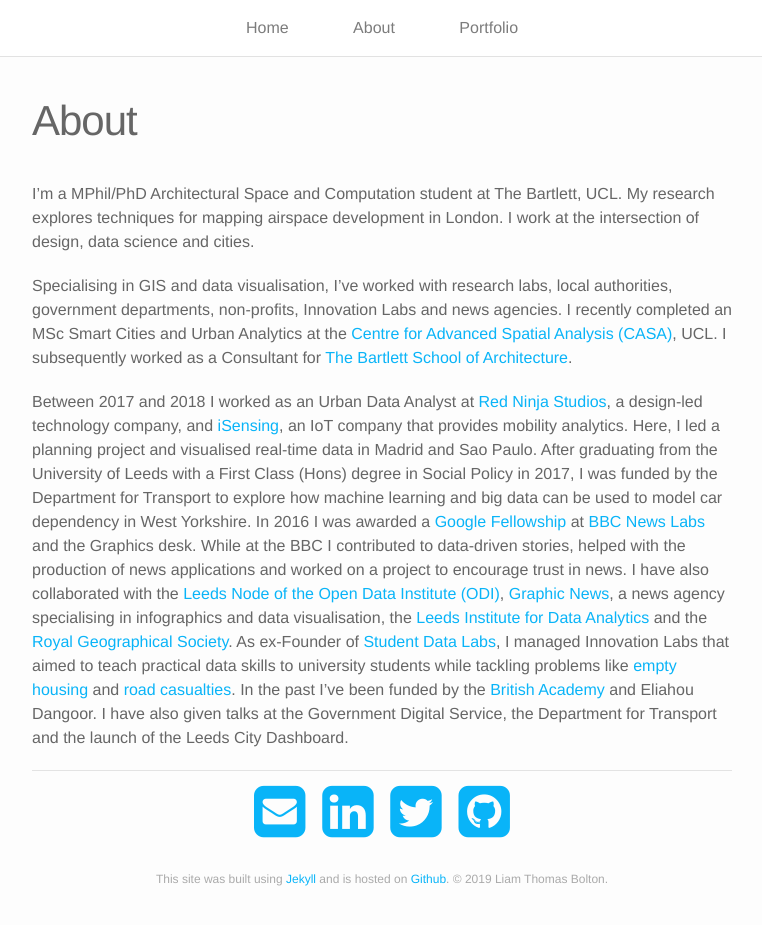
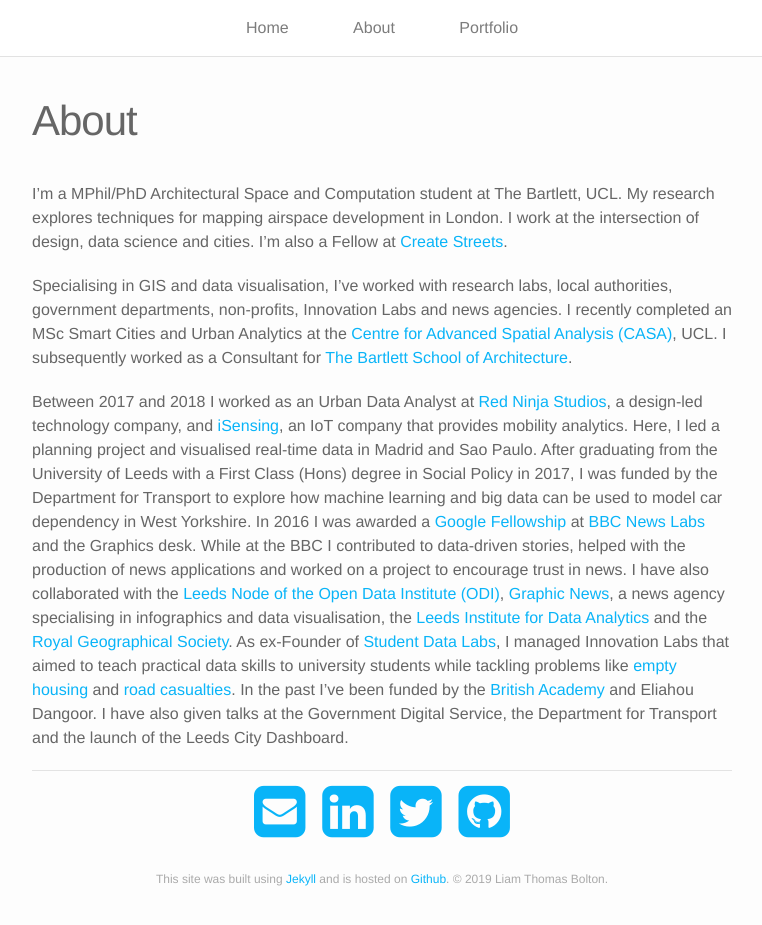
Before and after one commit to lbuk/portfolio-website, a Jekyll site: the page built from about.md, in a window 1280 px wide and 996 px high. Shown: the top 925 px of the window, without its empty margins (258-1020 px from the left). Built offline with Jekyll 4.4.1, drawn with Linux system fonts in a browser that asks for light colours; nearby versions of some CDN libraries.

Commit message:
Update about.md

```diff
--- a/about.md
+++ b/about.md
@@ -4,7 +4,7 @@
 permalink: /About/
 ---
 
-I'm a MPhil/PhD Architectural Space and Computation student at The Bartlett, UCL. My research explores techniques for mapping airspace development in London. I work at the intersection of design, data science and cities.
+I'm a MPhil/PhD Architectural Space and Computation student at The Bartlett, UCL. My research explores techniques for mapping airspace development in London. I work at the intersection of design, data science and cities. I'm also a Fellow at <a href="http://www.createstreets.com/">Create Streets</a>.
 
 Specialising in GIS and data visualisation, I've worked with research labs, local authorities, government departments, non-profits, Innovation Labs and news agencies. I recently completed an MSc Smart Cities and Urban Analytics at the <a href="https://www.ucl.ac.uk/bartlett/casa/">Centre for Advanced Spatial Analysis (CASA)</a>, UCL. I subsequently worked as a Consultant for <a href="https://www.ucl.ac.uk/bartlett/architecture/">The Bartlett School of Architecture</a>.
 
```
